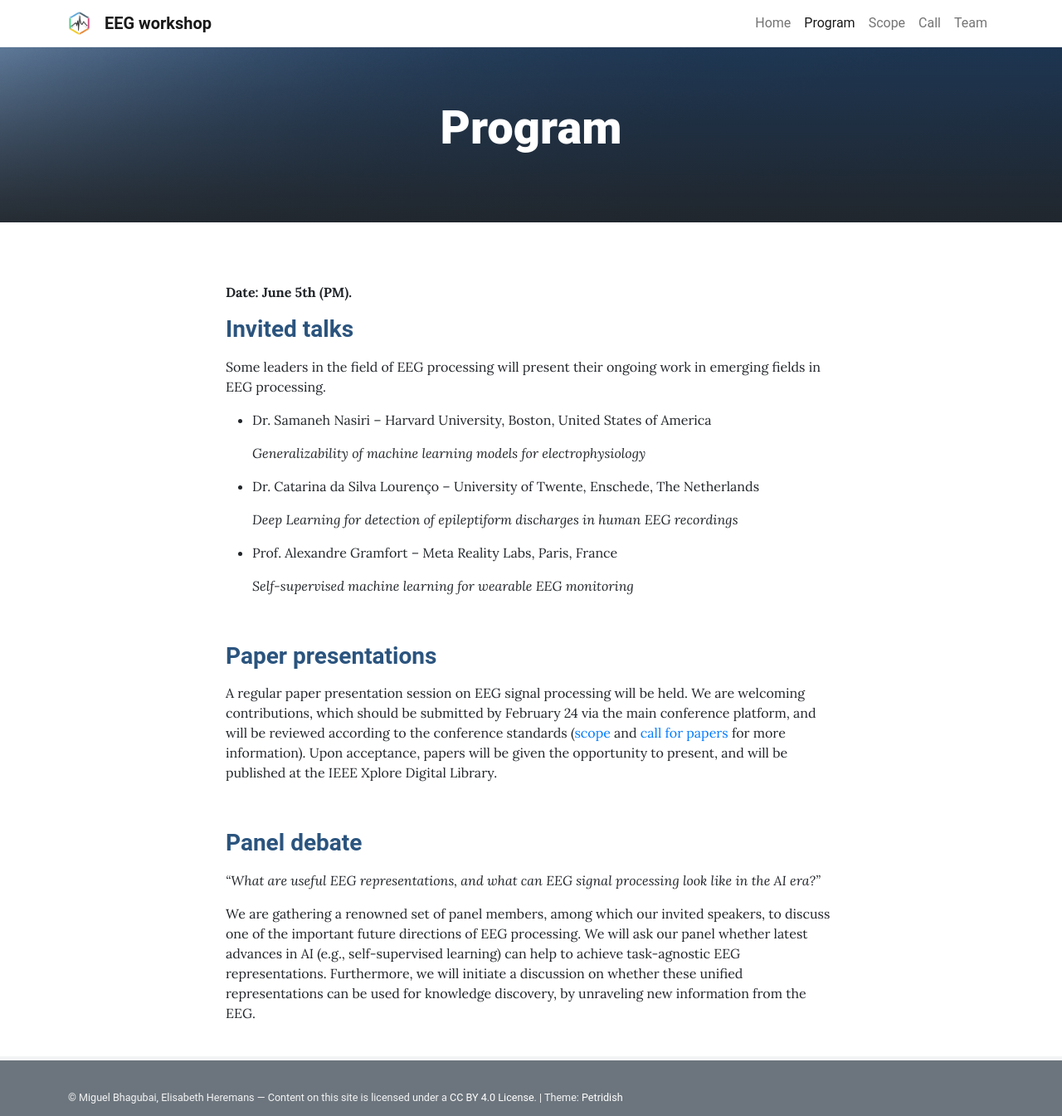
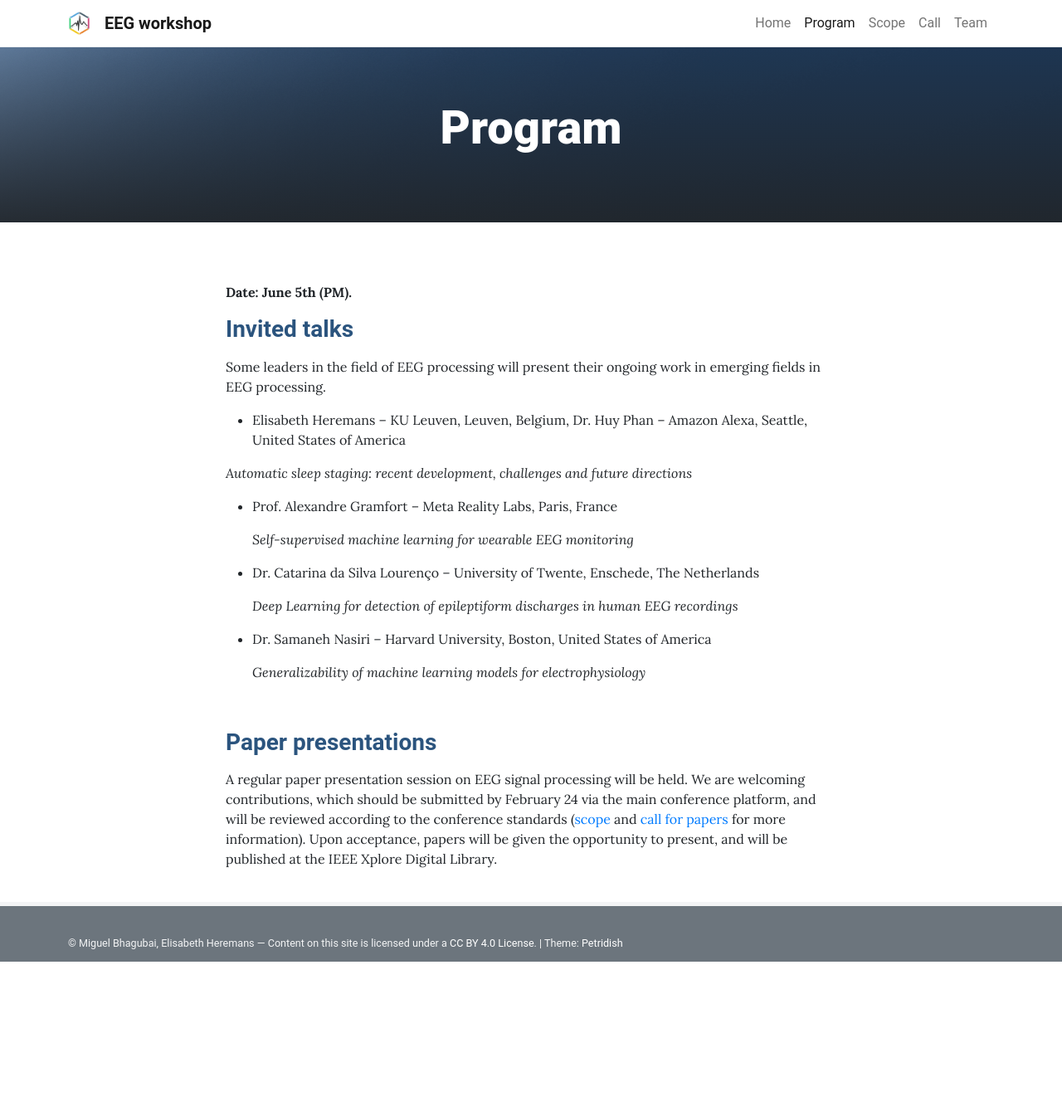
Before and after one commit to biomedepi/eegworkshop, a Jekyll site: the page built from pages/program.md, in a window 1280 px wide. Shown: the whole page at 83% size. Built offline with Jekyll 4.4.1, drawn with Linux system fonts in a browser that asks for light colours; after the commit the page ends 1159 px from its top, so only the background shows below that.

Commit message:
Update program.md

```diff
--- a/pages/program.md
+++ b/pages/program.md
@@ -11,16 +11,20 @@ permalink: /program/
 ### **<span style="color:#2B547E">Invited talks</span>**
 
 Some leaders in the field of EEG processing will present their ongoing work in emerging fields in EEG processing.
+- Elisabeth Heremans – KU Leuven, Leuven, Belgium, Dr. Huy Phan – Amazon Alexa, Seattle, United States of America
 
+*Automatic sleep staging: recent development, challenges and future directions*
+- Prof. Alexandre Gramfort – Meta Reality Labs, Paris, France
+
+    *Self-supervised machine learning for wearable EEG monitoring*
+- Dr. Catarina da Silva Lourenço – University of Twente, Enschede, The Netherlands
+
+    *Deep Learning for detection of epileptiform discharges in human EEG recordings*
 - Dr. Samaneh Nasiri – Harvard University, Boston, United States of America
 
     *Generalizability of machine learning models for electrophysiology*
-- Dr. Catarina da Silva Lourenço – University of Twente, Enschede, The Netherlands
 
-    *Deep Learning for detection of epileptiform discharges in human EEG recordings*
-- Prof. Alexandre Gramfort – Meta Reality Labs, Paris, France
 
-    *Self-supervised machine learning for wearable EEG monitoring*
 
 &nbsp;
 
@@ -29,10 +33,10 @@ Some leaders in the field of EEG processing will present their ongoing work in e
 A regular paper presentation session on EEG signal processing will be held. We are welcoming contributions, which should be submitted by February 24 via the main conference platform, and will be reviewed according to the conference standards ([scope]({{ '/scope/' | relative_url }}) and [call for papers]({{ '/call/' | relative_url }}) for more information). Upon acceptance, papers will be given the opportunity to present, and will be published at the IEEE Xplore Digital Library.
 
 
-&nbsp;
+[//]: # &nbsp;
 
-### **<span style="color:#2B547E">Panel debate</span>**
+[//]: # ### **<span style="color:#2B547E">Panel debate</span>**
 
-*"What are useful EEG representations, and what can EEG signal processing look like in the AI era?"*
+[//]: # *"What are useful EEG representations, and what can EEG signal processing look like in the AI era?"*
 
-We are gathering a renowned set of panel members, among which our invited speakers, to discuss one of the important future directions of EEG processing. We will ask our panel whether latest advances in AI (e.g., self-supervised learning) can help to achieve task-agnostic EEG representations. Furthermore, we will initiate a discussion on whether these unified representations can be used for knowledge discovery, by unraveling new information from the EEG.
+[//]: # We are gathering a renowned set of panel members, among which our invited speakers, to discuss one of the important future directions of EEG processing. We will ask our panel whether latest advances in AI (e.g., self-supervised learning) can help to achieve task-agnostic EEG representations. Furthermore, we will initiate a discussion on whether these unified representations can be used for knowledge discovery, by unraveling new information from the EEG.
```
